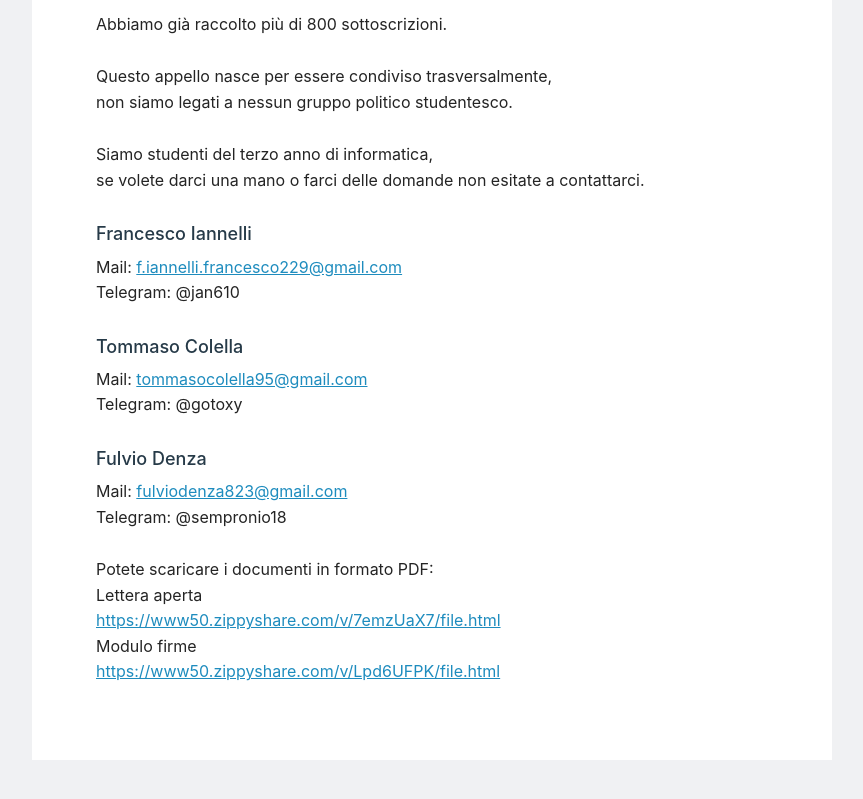
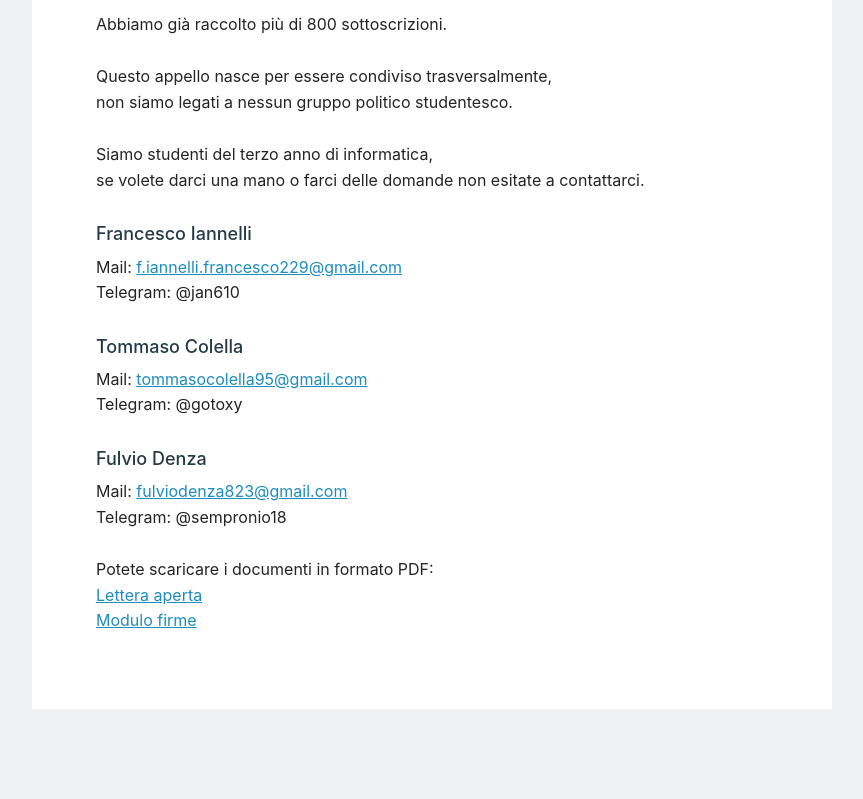
Before and after one commit to gioleppe/gioleppe-gioleppe.github.io, a plain HTML site: page index.html in a window 1280 px wide. Shown: the part 2201-3000 px from the top of the page, without its empty margins (208-1071 px from the left). Drawn offline with Linux system fonts and the light colour scheme.

Commit message:
modifica link pdf

```diff
--- a/index.html
+++ b/index.html
@@ -336,10 +336,8 @@ Telegram: @gotoxy</p>
 Telegram: @sempronio18</p>
 
 <p>Potete scaricare i documenti in formato PDF:<br />
-Lettera aperta<br />
-<a href="https://www50.zippyshare.com/v/7emzUaX7/file.html">https://www50.zippyshare.com/v/7emzUaX7/file.html</a><br />
-Modulo firme<br />
-<a href="https://www50.zippyshare.com/v/Lpd6UFPK/file.html">https://www50.zippyshare.com/v/Lpd6UFPK/file.html</a></p>
+<a href="https://www50.zippyshare.com/v/7emzUaX7/file.html" target="_blank">Lettera aperta</a><br />
+<a href="https://www50.zippyshare.com/v/Lpd6UFPK/file.html" target="_blank">Modulo firme</a></p>
 
 
     </section>
```
